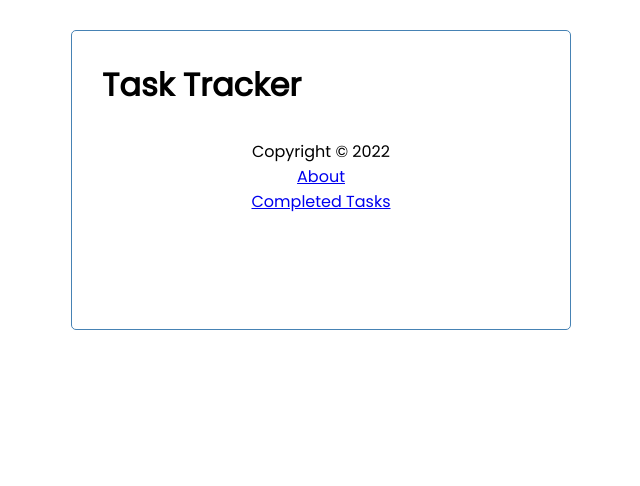
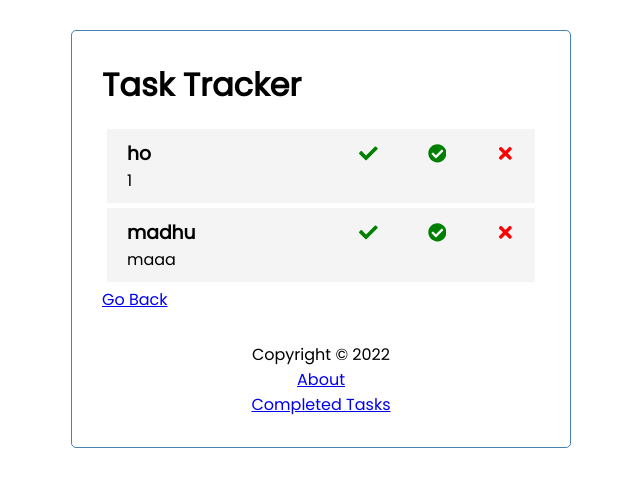
Before and after one commit to madhuneupane/react-task-tracker, a React (Create React App) app: page /completed in a window 1280 px wide. Shown: the top 486 px of the page, without its empty margins (319-959 px from the left). Built offline with nearby package versions, Linux system fonts and the light colour scheme; data requests are answered from the project's data file.

Commit message:
Refactor: Add Comments

```diff
--- a/db.json
+++ b/db.json
@@ -11,8 +11,15 @@
       "text": "ho",
       "day": "1",
       "reminder": false,
-      "status": "active",
+      "status": "inactive",
       "id": 4
+    },
+    {
+      "text": "madhu",
+      "day": "maaa",
+      "reminder": false,
+      "status": "inactive",
+      "id": 5
     }
   ]
 }
--- a/src/App.js
+++ b/src/App.js
@@ -10,11 +10,12 @@ import Completed from "./components/Completed";
 function App() {
   const [showAddTask, setShowAddTask] = useState(false);
   const [tasks, setTasks] = useState([]);
-  const [allTasks, setAllTasks] = useState([]);
 
   useEffect(() => {
     const getTasks = async () => {
       const tasksFromServer = await fetchTasks();
+
+      //Filter is used to select only active tasks
       setTasks(
         tasksFromServer.filter(
           (individualTask) => individualTask.status === "active"
@@ -29,7 +30,6 @@ function App() {
   const fetchTasks = async () => {
     const res = await fetch("http://localhost:5000/tasks");
     const data = await res.json();
-    setAllTasks(data);
     return data;
   };
 
@@ -62,12 +62,9 @@ function App() {
       )
     );
   };
-  //Delete task
+  //Inactivate task
 
-  const deleteTask = async (id) => {
-    // await fetch(`http://localhost:5000/tasks/${id}`, {
-    //   method: "DELETE",
-    // });
+  const inActivateTask = async (id) => {
     const taskToInactivate = await fetchTask(id);
     const updatedTask = { ...taskToInactivate, status: "inactive" };
     const res = await fetch(`http://localhost:5000/tasks/${id}`, {
@@ -115,7 +112,7 @@ function App() {
                 {tasks.length > 0 ? (
                   <Tasks
                     tasks={tasks}
-                    onDelete={deleteTask}
+                    onInActivate={inActivateTask}
                     onToggle={toggleReminder}
                   />
                 ) : (
--- a/src/components/Completed.js
+++ b/src/components/Completed.js
@@ -1,4 +1,3 @@
-import { useLocation } from "react-router-dom";
 import CompletedTask from "./CompletedTask";
 import { useState, useEffect } from "react";
 
@@ -9,12 +8,13 @@ const Completed = () => {
   useEffect(() => {
     const getTasks = async () => {
       const tasksFromServer = await fetchTasks();
+
+      //Filter method is used to select only inactive tasks
       setTotalTask(
         tasksFromServer.filter(
           (individualTask) => individualTask.status === "inactive"
         )
       );
-      //console.log(tasksFromServer);
     };
     getTasks();
   }, []);
@@ -63,6 +63,8 @@ const Completed = () => {
         onDelete={deleteTask}
         onReactivate={reActivate}
       />
+      {/* a tag is used to reload home page so that tasks can be fetched again */}
+      <a href="/">Go Back</a>
     </div>
   );
 };
--- a/src/components/Task.js
+++ b/src/components/Task.js
@@ -1,5 +1,5 @@
 import { FaCheck } from "react-icons/fa";
-function Task({ task, onDelete, onToggle }) {
+function Task({ task, onInActivate, onToggle }) {
   return (
     <div
       className={`task ${task.reminder ? "reminder" : ""}`}
@@ -9,7 +9,7 @@ function Task({ task, onDelete, onToggle }) {
         {task.text}{" "}
         <FaCheck
           style={{ color: "gray", cursor: "pointer" }}
-          onClick={() => onDelete(task.id)}
+          onClick={() => onInActivate(task.id)}
         />
       </h3>
       <p>{task.day}</p>
--- a/src/components/Tasks.js
+++ b/src/components/Tasks.js
@@ -1,9 +1,14 @@
 import Task from "./Task";
-function Tasks({ tasks, onDelete, onToggle }) {
+function Tasks({ tasks, onInActivate, onToggle }) {
   return (
     <>
       {tasks.map((task, index) => (
-        <Task key={index} task={task} onDelete={onDelete} onToggle={onToggle} />
+        <Task
+          key={index}
+          task={task}
+          onInActivate={onInActivate}
+          onToggle={onToggle}
+        />
       ))}
     </>
   );
```
